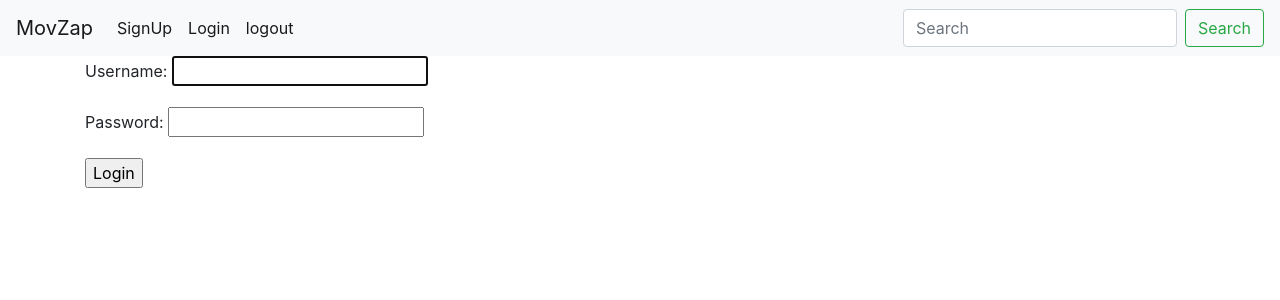
After one commit to leroyds/movie-reviews, a Django app: page /account/login/ in a window 1280 px wide. The commit adds this page. Shown: the top 300 px of the page. Run offline with Django 3.2, Linux system fonts and the light colour scheme; parts of the project's set-up code (start-up, migrations or seed data) failed here and were passed over; some libraries are stand-ins or nearby versions.

Commit message:
Authentication
login,signup

```diff
--- /dev/null
+++ b/movie-reviews/accounts/templates/accounts/login.html
@@ -0,0 +1,11 @@
+{% extends 'base.html' %}
+
+{% block content %}
+<form action="{% url 'accounts:login'%}" method="POST">
+    {% csrf_token %}
+    <div>
+        {{ form.as_p }}
+    </div>
+    <input type="submit" value="Login">
+</form>
+{% endblock %}
--- /dev/null
+++ b/movie-reviews/accounts/urls.py
@@ -0,0 +1,9 @@
+from django.urls import path
+from . import views
+
+app_name = 'accounts'
+
+urlpatterns = [
+    path('signup/',views.signup_view,name='signup'),
+    path('login/', views.login_view, name='login'),
+]
--- a/movie-reviews/accounts/views.py
+++ b/movie-reviews/accounts/views.py
@@ -1,3 +1,29 @@
-from django.shortcuts import render
+from django.shortcuts import render,redirect
+from django.contrib.auth.forms import UserCreationForm, AuthenticationForm
+from django.contrib.auth import login
 
-# Create your views here.
+def signup_view(request):
+    if request.method == 'POST':
+        form = UserCreationForm(request.POST)
+        if form.is_valid():
+            user = form.save()
+            login(request,user)
+            return redirect('post:list')
+    else:
+        form = UserCreationForm()
+    return render(request, 'accounts/signup.html', {'form':form})
+
+def login_view(request):
+    if request.method == 'POST':
+        form = AuthenticationForm(data=request.POST)
+        if form.is_valid():
+            user = form.get_user()
+            login(request,user)
+            if 'next' in request.POST:
+                return redirect(request.POST.get('next'))
+            else:
+                return redirect('post:list')
+    else:
+        form = AuthenticationForm()
+
+    return render(request, 'accounts/login.html', {'form':form})
--- a/movie-reviews/moviereviews/urls.py
+++ b/movie-reviews/moviereviews/urls.py
@@ -18,5 +18,6 @@ from django.urls import path,include
 
 urlpatterns = [
     path('admin/', admin.site.urls),
-    path('',include('blogs.urls'))
+    path('',include('blogs.urls')),
+    path('account/',include('accounts.urls'))
 ]
--- a/movie-reviews/templates/base.html
+++ b/movie-reviews/templates/base.html
@@ -20,9 +20,16 @@
           <div class="collapse navbar-collapse" id="navbarSupportedContent">
             <ul class="navbar-nav mr-auto">
               <li class="nav-item active">
-                <a class="nav-link" href="#">Home <span class="sr-only">(current)</span></a>
+                <a class="nav-link" href="{% url 'accounts:signup'%}">SignUp<span class="sr-only">(current)</span></a>
               </li>
-              <li class="nav-item">
+              <li class="nav-item active">
+                <a class="nav-link" href="{% url 'accounts:login' %}">Login<span class="sr-only">(current)</span></a>
+              </li>
+              <li class="nav-item active">
+                <a class="nav-link" href="#">logout<span class="sr-only">(current)</span></a>
+              </li>
+
+              <!-- <li class="nav-item">
                 <a class="nav-link" href="#">Link</a>
               </li>
               <li class="nav-item dropdown">
@@ -38,7 +45,8 @@
               </li>
               <li class="nav-item">
                 <a class="nav-link disabled" href="#">Disabled</a>
-              </li>
+              </li> -->
+
             </ul>
             <form class="form-inline my-2 my-lg-0">
               <input class="form-control mr-sm-2" type="search" placeholder="Search" aria-label="Search">
```
Also changed, not shown: movie-reviews/accounts/templates/accounts/signup.html (added, +12 -0 lines), movie-reviews/db.sqlite3.
